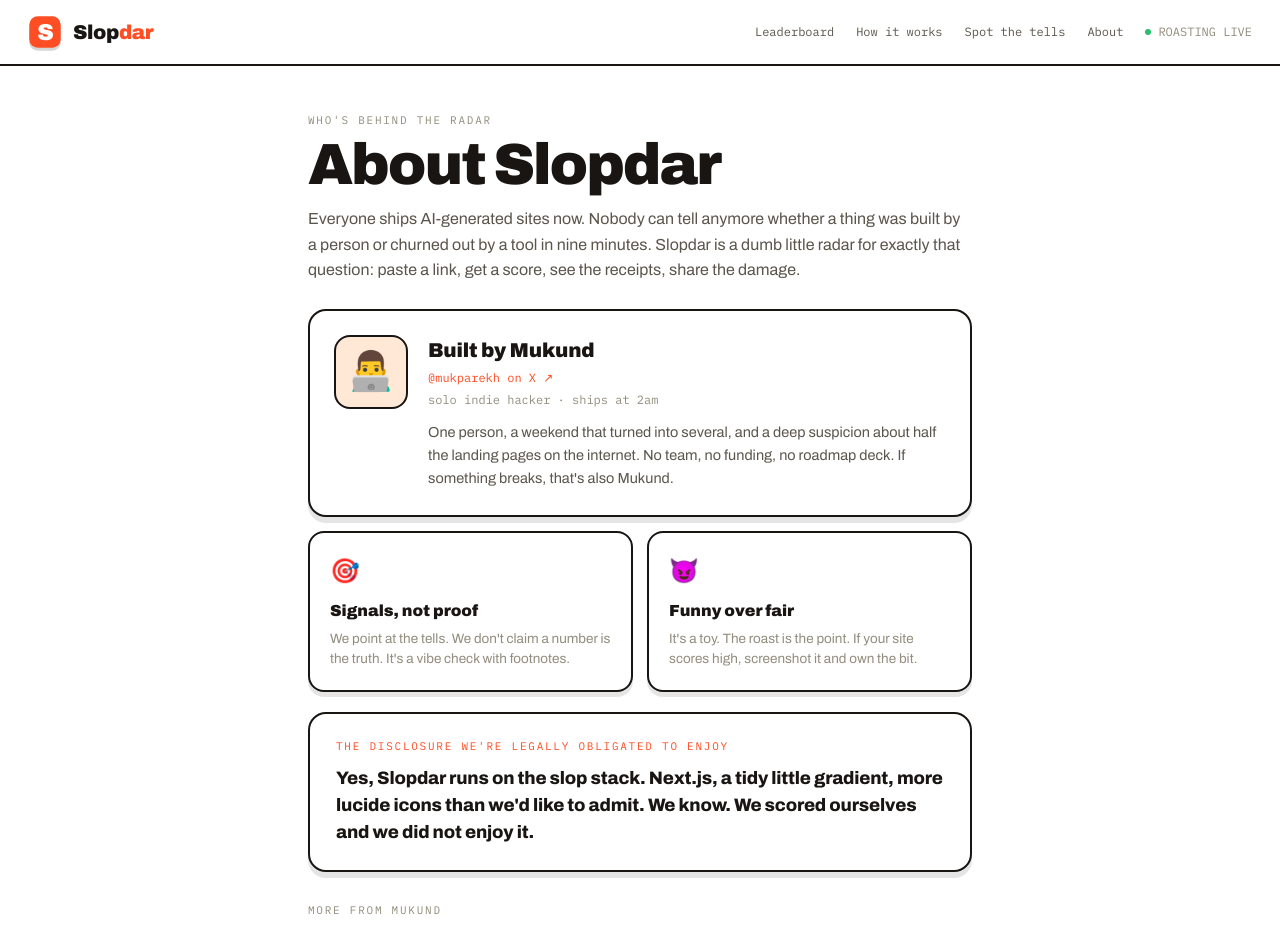
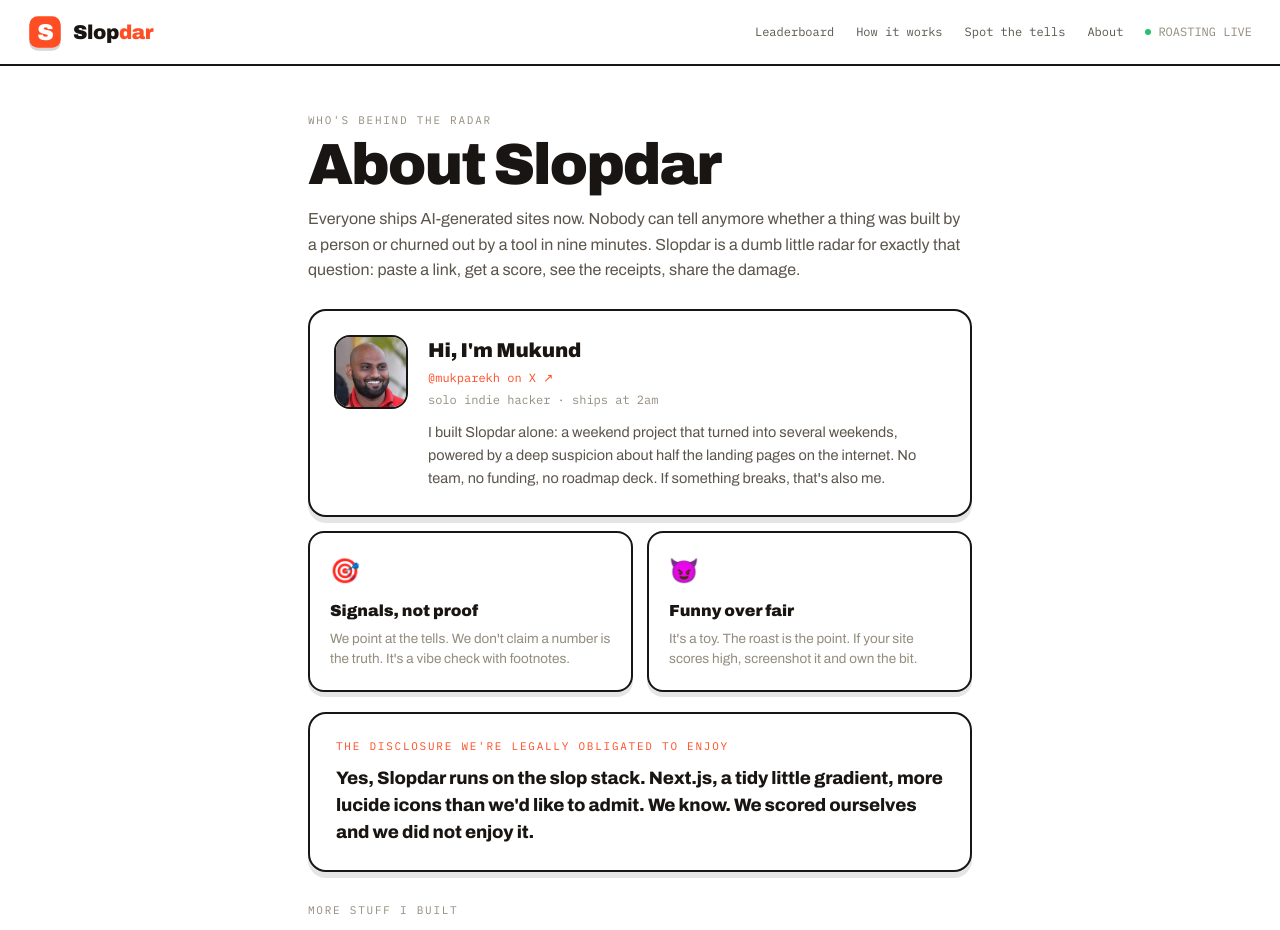
Before and after one commit to mukund1158/slopdar, a Next.js app: page /about in a window 1280 px wide. Shown: the top 930 px of the page. Built offline with nearby package versions, Linux system fonts and the light colour scheme; no server answers.

Commit message:
Fix: about page speaks in first person, adds photo

```diff
--- a/src/app/about/page.tsx
+++ b/src/app/about/page.tsx
@@ -10,7 +10,7 @@
 export const metadata: Metadata = {
   title: "About Slopdar — who's behind the radar",
   description:
-    "Slopdar is a fun radar for AI-generated and vibe-coded websites, built solo by indie hacker Mukund. Paste a link, get a Slop Score, see the receipts.",
+    "Slopdar is a fun radar for AI-generated and vibe-coded websites. I'm Mukund and I built it solo. Paste a link, get a Slop Score, see the receipts.",
   alternates: { canonical: "/about" },
   openGraph: {
     title: "About Slopdar",
@@ -49,12 +49,14 @@
         <p style={{ fontSize: 16, lineHeight: 1.6, color: "var(--ink2)", margin: "14px 0 0" }}>Everyone ships AI-generated sites now. Nobody can tell anymore whether a thing was built by a person or churned out by a tool in nine minutes. Slopdar is a dumb little radar for exactly that question: paste a link, get a score, see the receipts, share the damage.</p>
 
         <div style={{ marginTop: 26, ...card, borderRadius: 18, padding: 24, boxShadow: "0 6px 0 rgba(0,0,0,.1)", display: "flex", gap: 20, alignItems: "flex-start", flexWrap: "wrap" }}>
-          <div style={{ width: 74, height: 74, flexShrink: 0, border: "2px solid var(--ink)", borderRadius: 16, background: "#FFE9D6", display: "flex", alignItems: "center", justifyContent: "center", fontSize: 38 }}>👨‍💻</div>
+          <div style={{ width: 74, height: 74, flexShrink: 0, border: "2px solid var(--ink)", borderRadius: 16, overflow: "hidden", background: "#FFE9D6" }}>
+            <img src="/mukund.jpg" alt="Mukund, the person who built Slopdar" style={{ display: "block", width: "100%", height: "100%", objectFit: "cover" }} />
+          </div>
           <div style={{ flex: 1, minWidth: 220 }}>
-            <div style={{ fontWeight: 900, fontSize: 20, letterSpacing: "-.01em" }}>Built by Mukund</div>
+            <div style={{ fontWeight: 900, fontSize: 20, letterSpacing: "-.01em" }}>Hi, I&apos;m Mukund</div>
             <a href="https://x.com/mukparekh" target="_blank" rel="noopener" className="h-underline" style={{ display: "inline-block", fontFamily: MONO, fontSize: 12, color: "var(--brand)", marginTop: 3, textDecoration: "none" }}>@mukparekh on X ↗</a>
             <div style={{ fontFamily: MONO, fontSize: 12, color: "var(--mut)", marginTop: 2 }}>solo indie hacker · ships at 2am</div>
-            <p style={{ fontSize: 14.5, lineHeight: 1.6, color: "var(--ink2)", margin: "12px 0 0" }}>One person, a weekend that turned into several, and a deep suspicion about half the landing pages on the internet. No team, no funding, no roadmap deck. If something breaks, that&apos;s also Mukund.</p>
+            <p style={{ fontSize: 14.5, lineHeight: 1.6, color: "var(--ink2)", margin: "12px 0 0" }}>I built Slopdar alone: a weekend project that turned into several weekends, powered by a deep suspicion about half the landing pages on the internet. No team, no funding, no roadmap deck. If something breaks, that&apos;s also me.</p>
           </div>
         </div>
 
@@ -76,7 +78,7 @@
           <p style={{ fontSize: 18, lineHeight: 1.5, fontWeight: 800, letterSpacing: "-.01em", margin: "10px 0 0" }}>Yes, Slopdar runs on the slop stack. Next.js, a tidy little gradient, more lucide icons than we&apos;d like to admit. We know. We scored ourselves and we did not enjoy it.</p>
         </div>
 
-        <div style={{ ...eyebrow, marginTop: 30, marginBottom: 14 }}>More from Mukund</div>
+        <div style={{ ...eyebrow, marginTop: 30, marginBottom: 14 }}>More stuff I built</div>
         <div style={{ display: "grid", gridTemplateColumns: "repeat(auto-fit,minmax(240px,1fr))", gap: 14 }}>
           {[
             { href: "https://postvoy.com", emoji: "📣", host: "postvoy.com ↗", name: "Postvoy", desc: "An operator, not a bot, that runs your X account in your voice. Autonomous growth for SaaS founders who'd rather ship." },
```
